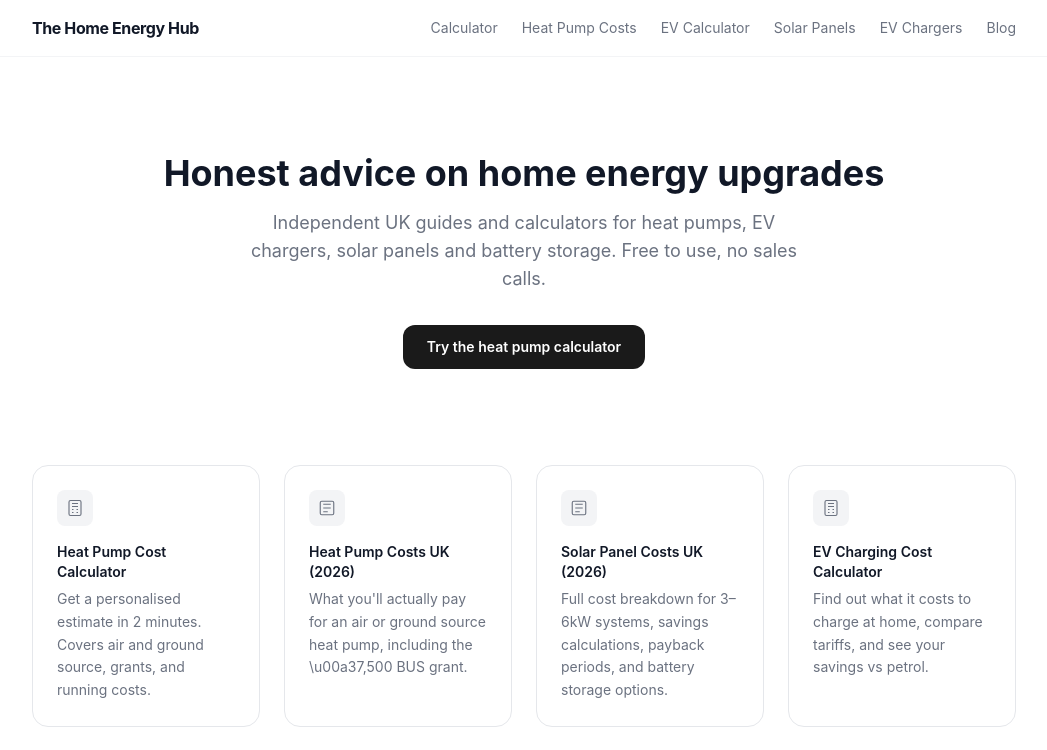
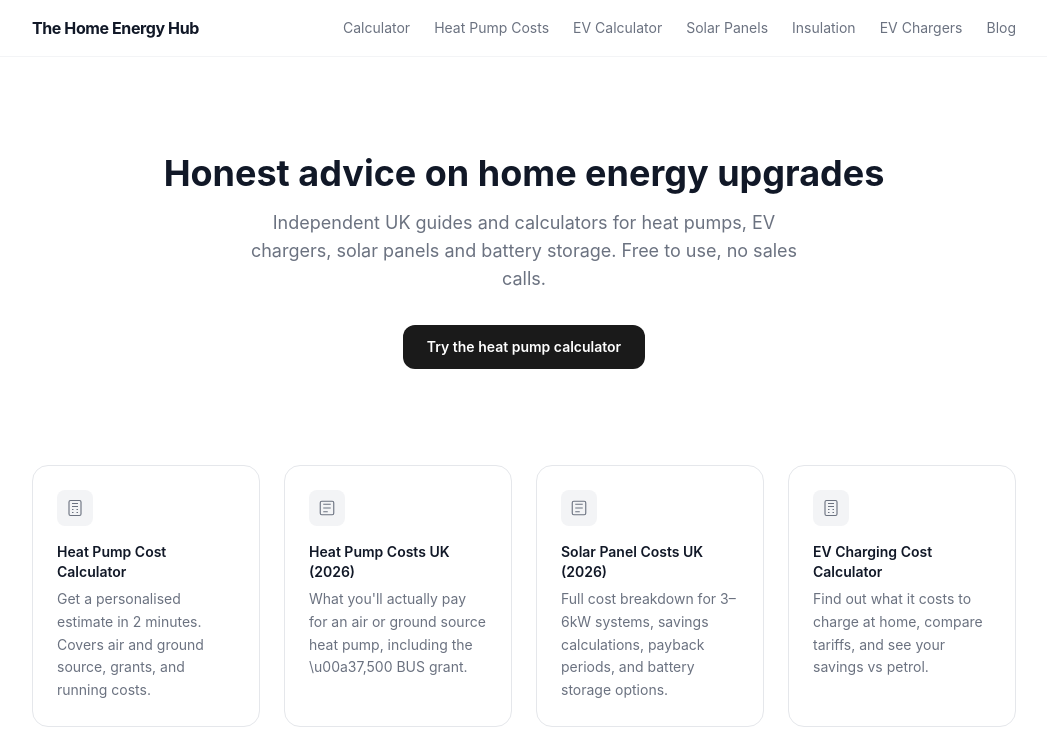
Before and after one commit to nrpilling21/thehomeenergyhub, a Next.js app: page / in a window 1280 px wide. Shown: the top 750 px of the page, without its empty margins (116-1163 px from the left). Built offline with nearby package versions, Linux system fonts and the light colour scheme.

Commit message:
Update header with insulation guide internal links

```diff
--- a/src/components/Header.tsx
+++ b/src/components/Header.tsx
@@ -23,6 +23,9 @@ export function Header() {
           <Link href="/solar-panel-costs-uk" className="hover:text-gray-900 transition-colors">
             Solar Panels
           </Link>
+          <Link href="/home-insulation-guide-uk" className="hover:text-gray-900 transition-colors">
+            Insulation
+          </Link>
           <Link href="/best-ev-charger-uk" className="hover:text-gray-900 transition-colors">
             EV Chargers
           </Link>
```
